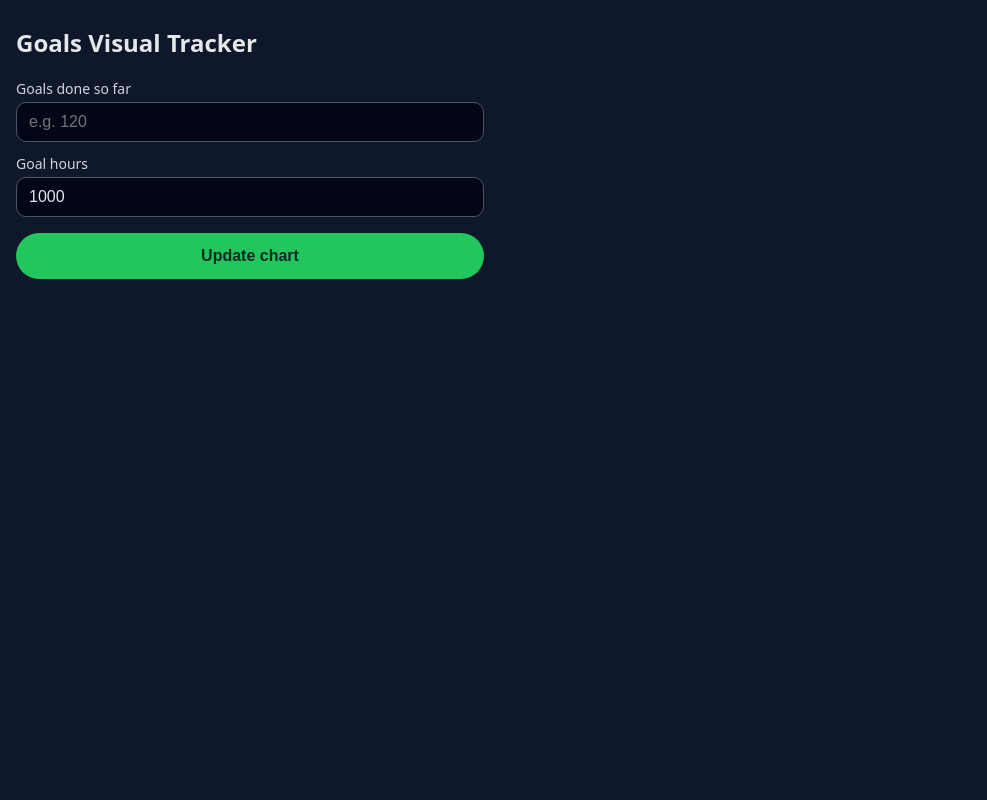
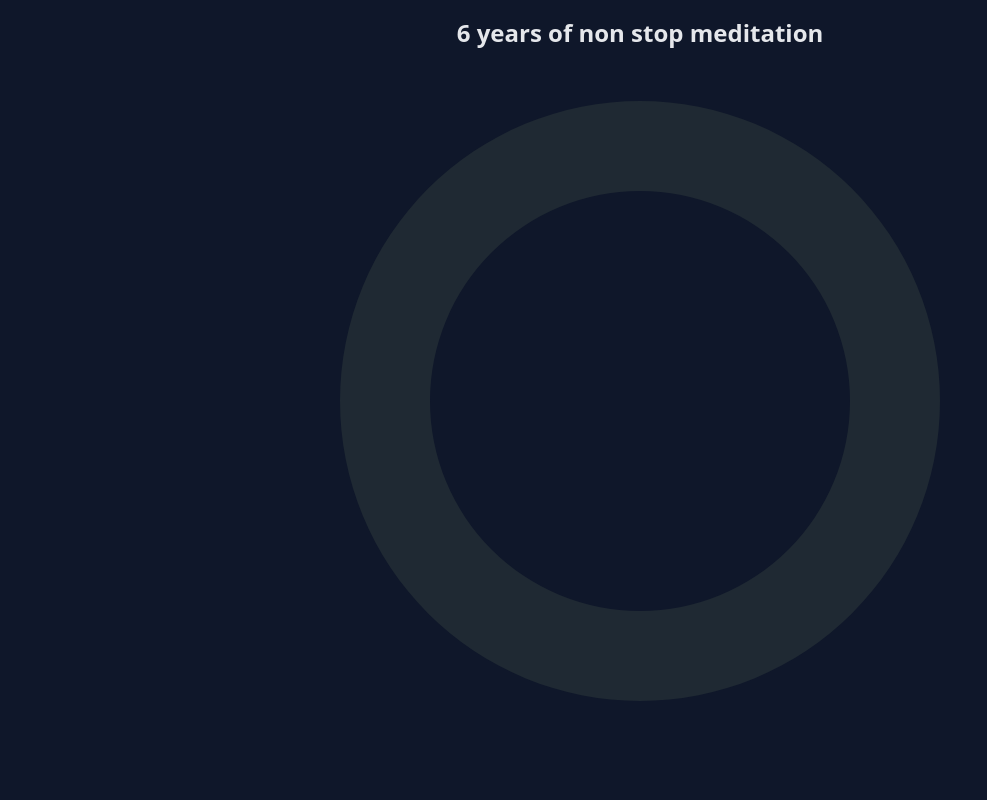
Before and after one commit to simanta77/visual-progress-meditation., a plain HTML site: page index.html in a window 1280 px wide. Shown: the whole page, without its empty margins (0-987 px from the left). Drawn offline with nearby package versions, Linux system fonts and the light colour scheme.

Commit message:
10 days non stop meditation
doing 10 days non stop meditation using updating timer every second

```diff
--- a/index.html
+++ b/index.html
@@ -8,9 +8,7 @@
   <script src="https://cdn.jsdelivr.net/npm/chart.js"></script>
 
   <style>
-    * {
-      box-sizing: border-box;
-    }
+    * { box-sizing: border-box; }
 
     html, body {
       margin: 0;
@@ -18,14 +16,14 @@
       height: 100%;
       background: #0f172a;
       color: #e5e7eb;
-      font-family: system-ui, -apple-system, BlinkMacSystemFont, "Segoe UI", sans-serif;
+      font-family: system-ui, sans-serif;
     }
 
     body {
       display: flex;
       flex-direction: column;
       height: 100vh;
-      height: -webkit-fill-available; /* iPhone fix */
+      height: -webkit-fill-available;
       padding-top: env(safe-area-inset-top);
       padding-bottom: env(safe-area-inset-bottom);
     }
@@ -34,63 +32,12 @@
       flex: 1;
       display: flex;
       flex-direction: column;
-      overflow: hidden; /* no scroll unless needed */
+      overflow: hidden;
     }
 
-    .top-section {
-      padding: 6px;
-      padding-left: 16px;
-      padding-right: 16px;
-      width: 100%;
-      max-width: 500px;
-      margin: 1 auto;
-      margin-bottom: 8px;
-      flex-shrink: 0;
-    }
-
-    h1, p {
-      margin: 0 0 12px 0;
+    h2 {
       text-align: center;
-    }
-
-    p {
-      color: #9ca3af;
-    }
-
-    .inputs {
-      display: flex;
-      flex-direction: column;
-      gap: 12px;
-      margin-bottom: 16px;
-    }
-
-    label {
-      font-size: 14px;
-      color: #d1d5db;
-      display: flex;
-      flex-direction: column;
-      gap: 4px;
-    }
-
-    input {
-      padding: 10px 12px;
-      border-radius: 10px;
-      border: 1px solid #4b5563;
-      background: #020617;
-      color: #e5e7eb;
-      font-size: 16px;
-    }
-
-    button {
-      width: 100%;
-      padding: 14px;
-      border-radius: 999px;
-      border: none;
-      background: #22c55e;
-      color: #022c22;
-      font-weight: 600;
-      font-size: 16px;
-      cursor: pointer;
+      margin: 16px 0;
     }
 
     .chart-area {
@@ -99,14 +46,14 @@
       justify-content: center;
       align-items: center;
       padding: 6px;
-      padding-bottom: calc(70px + env(safe-area-inset-bottom)); /* ⭐ extra bottom space */
-      min-height: 0; /* critical for iPhone flexbox */
+      padding-bottom: calc(70px + env(safe-area-inset-bottom));
+      min-height: 0;
     }
 
     .canvas-wrapper {
       width: 100%;
       max-width: 600px;
-      aspect-ratio: 1 / 1; /* perfect circle */
+      aspect-ratio: 1 / 1;
       position: relative;
     }
 
@@ -119,22 +66,7 @@
 
 <body>
   <div class="app">
-    <div class="top-section">
-      <h2>Goals Visual Tracker</h2>
-      <div class="inputs">
-        <label>
-          Goals done so far
-          <input type="number" id="hoursDone" placeholder="e.g. 120" min="0" step="0.1" />
-        </label>
-
-        <label>
-          Goal hours
-          <input type="number" id="goalHours" placeholder="e.g. 10000" min="1" step="1" />
-        </label>
-      </div>
-
-      <button id="updateBtn">Update chart</button>
-    </div>
+    <h2>6 years of non stop meditation</h2>
 
     <div class="chart-area">
       <div class="canvas-wrapper">
@@ -144,62 +76,60 @@
   </div>
 
   <script>
-    const hoursDoneInput = document.getElementById("hoursDone");
-    const goalHoursInput = document.getElementById("goalHours");
-    const updateBtn = document.getElementById("updateBtn");
     const ctx = document.getElementById("meditationChart");
 
-    /* ⭐ Gradient (unchanged) */
+    /* Gradient */
     const gradient = ctx.getContext("2d").createLinearGradient(0, 0, 0, 300);
     gradient.addColorStop(0, "#bbf7d0");
     gradient.addColorStop(0.5, "#86efac");
     gradient.addColorStop(1, "#4ade80");
 
-    let chart;
+    /* Hard-coded times */
+    const startTime = new Date("2026-05-23 14:30:00");
+    const endTime   = new Date("2026-06-02 14:30:00");
 
-    function createOrUpdateChart(done, goal) {
-      const remaining = Math.max(goal - done, 0);
+    const goalHours = 10000;
 
-      /* ⭐ FIX: ensure tiny slices always render correctly */
-      const epsilon = 0.0000001;
-
-      const data = {
+    /* Create chart ONCE */
+    const chart = new Chart(ctx, {
+      type: "doughnut",
+      data: {
         labels: ["Done", "Remaining"],
         datasets: [
           {
-            data: [done + epsilon, remaining],
+            data: [0, goalHours],
             backgroundColor: [gradient, "#1f2933"],
             borderWidth: 0,
           },
         ],
-      };
-
-      const options = {
+      },
+      options: {
         responsive: true,
         maintainAspectRatio: false,
         cutout: "70%",
         plugins: { legend: { display: false } }
-      };
+      }
+    });
 
-      if (chart) {
-        chart.data = data;
-        chart.update();
-      } else {
-        chart = new Chart(ctx, { type: "doughnut", data, options });
-      }
+    function updateChart() {
+      const now = new Date();
+      const total = endTime - startTime;
+      const elapsed = now - startTime;
+
+      const progress = Math.max(0, Math.min(elapsed / total, 1));
+
+      const done = progress * goalHours;
+      const remaining = goalHours - done;
+
+      chart.data.datasets[0].data = [done, remaining];
+      chart.update();
     }
 
-    function update() {
-      const done = parseFloat(hoursDoneInput.value);
-      const goal = parseFloat(goalHoursInput.value);
+    /* Run immediately */
+    updateChart();
 
-      if (!isNaN(done) && !isNaN(goal) && goal > 0) {
-        createOrUpdateChart(Math.min(done, goal), goal);
-      }
-    }
-
-    updateBtn.addEventListener("click", update);
-    goalHoursInput.value = 1000;
+    /* Update every second WITHOUT recreating chart */
+    setInterval(updateChart, 1000);
   </script>
 </body>
 </html>
```
